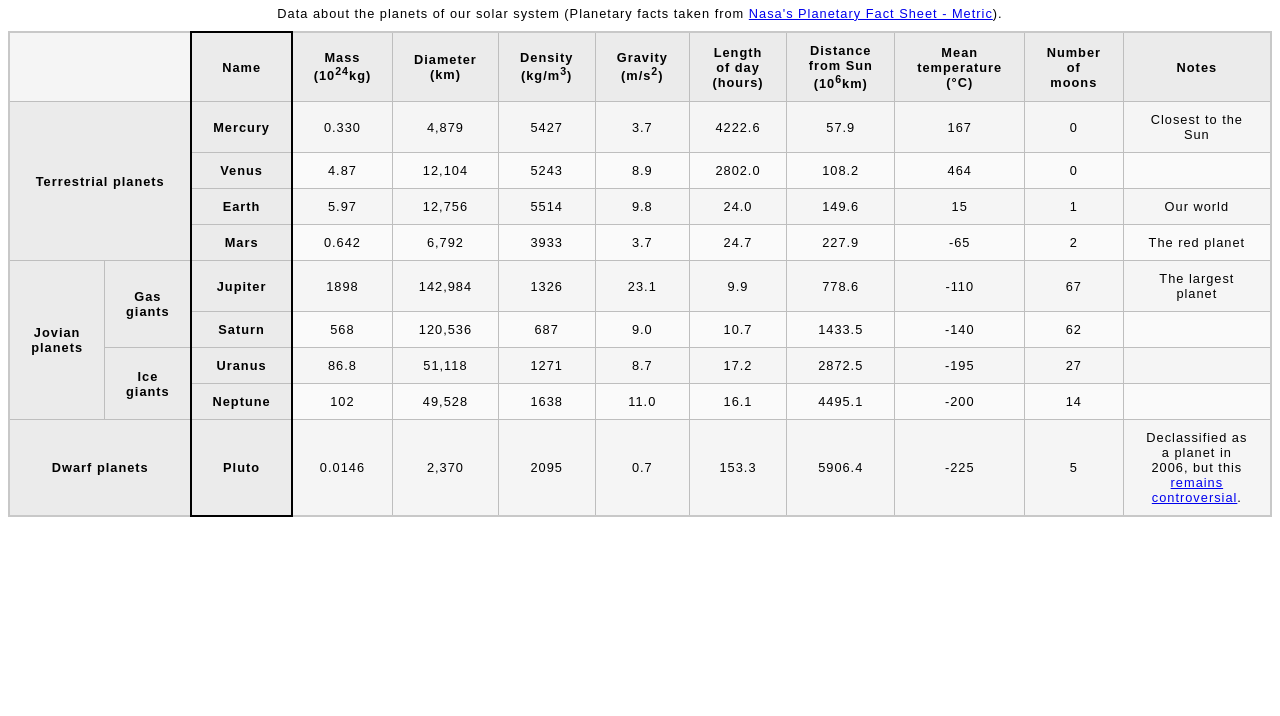
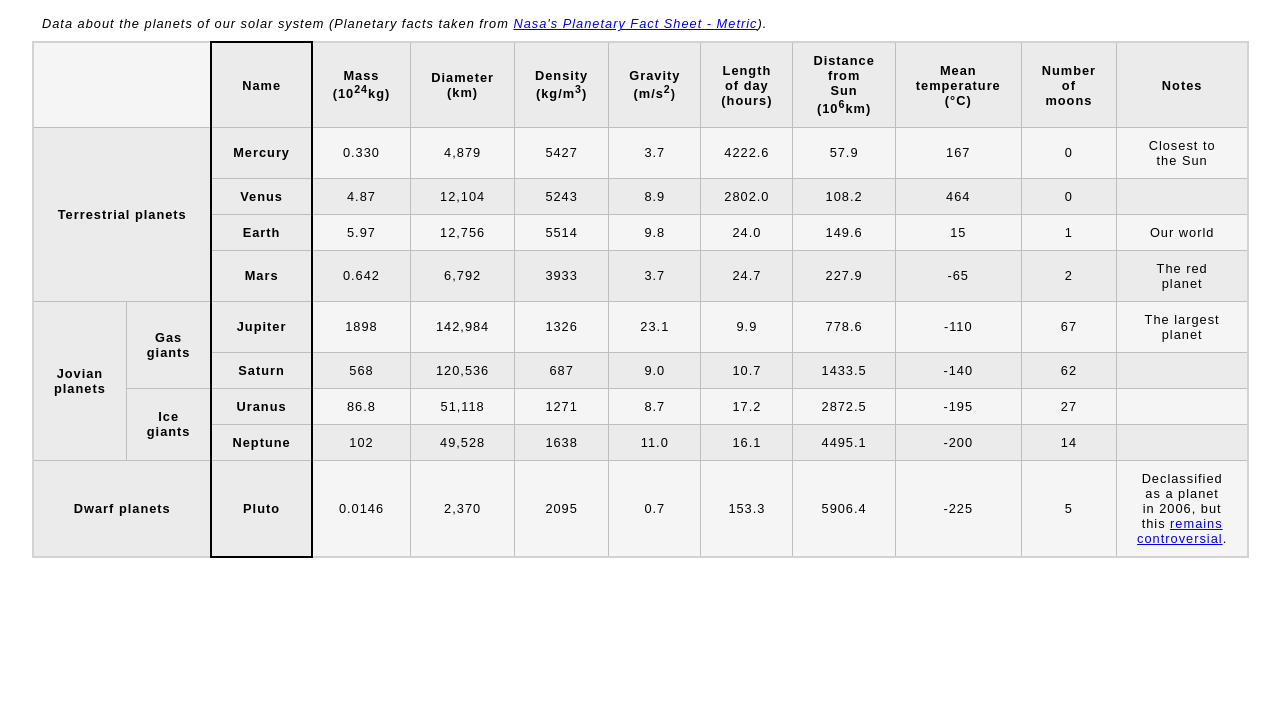
Before and after one commit to varsha2003-byte/structuredplanetdata, a plain HTML site: page index.html in a window 1280 px wide. Shown: the part 84-800 px from the top of the page. Drawn offline with Linux system fonts and the light colour scheme.

Commit message:
Update index.html

```diff
--- a/index.html
+++ b/index.html
@@ -4,7 +4,58 @@
   <meta charset="utf-8">
   <meta name="viewport" content="width=device-width">
   <title>Planets data</title>
-    <link href="style.css" rel="stylesheet" type="text/css">
+  <link rel="stylesheet" href="style.css">
+  <style>
+    html {
+      font-family: sans-serif;
+    }
+
+    body {
+      margin: 2rem;
+    }
+
+    table {
+      border-collapse: collapse;
+      border: 2px solid rgb(211, 211, 211);
+      letter-spacing: 1px;
+      font-size: 0.8rem;
+      width: 100%;
+    }
+
+    caption {
+      caption-side: top;
+      text-align: left;
+      padding: 10px;
+      font-style: italic;
+    }
+
+    td, th {
+      border: 1px solid rgb(190,190,190);
+      padding: 10px 20px;
+    }
+
+    th {
+      background-color: rgb(235,235,235);
+    }
+
+    td {
+      text-align: center;
+    }
+
+    /* Alternate row shading inside tbody only */
+    tbody tr:nth-child(odd) td {
+      background-color: rgb(245,245,245);
+    }
+
+    tbody tr:nth-child(even) td {
+      background-color: rgb(235,235,235);
+    }
+
+    /* Optional: add a subtle hover effect */
+    tbody tr:hover td {
+      background-color: rgb(222, 240, 255);
+    }
+  </style>
 </head>
 <body>
   <h1>Planets data</h1>
@@ -147,7 +198,5 @@
       </tr>
     </tbody>
   </table>
-
-
 </body>
 </html>
```
Lines whose indentation alone changed are shown as unchanged.
